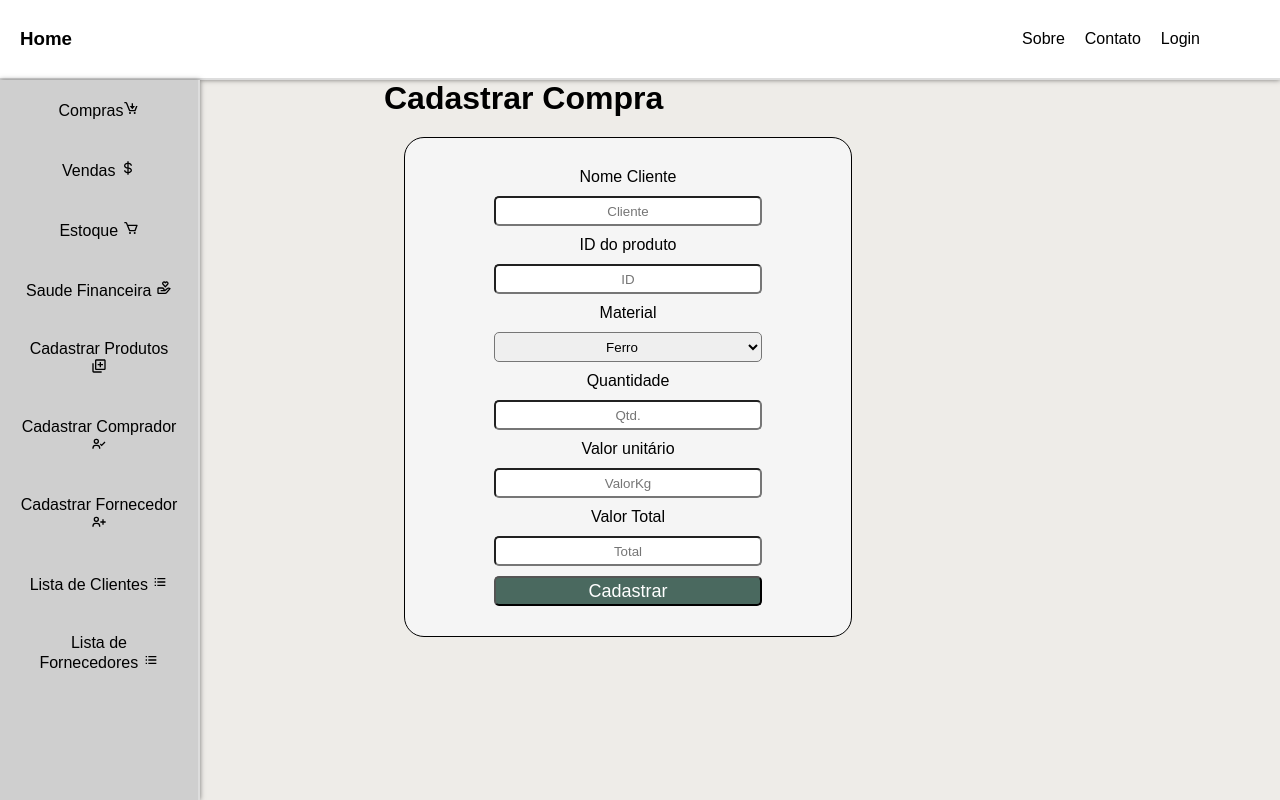
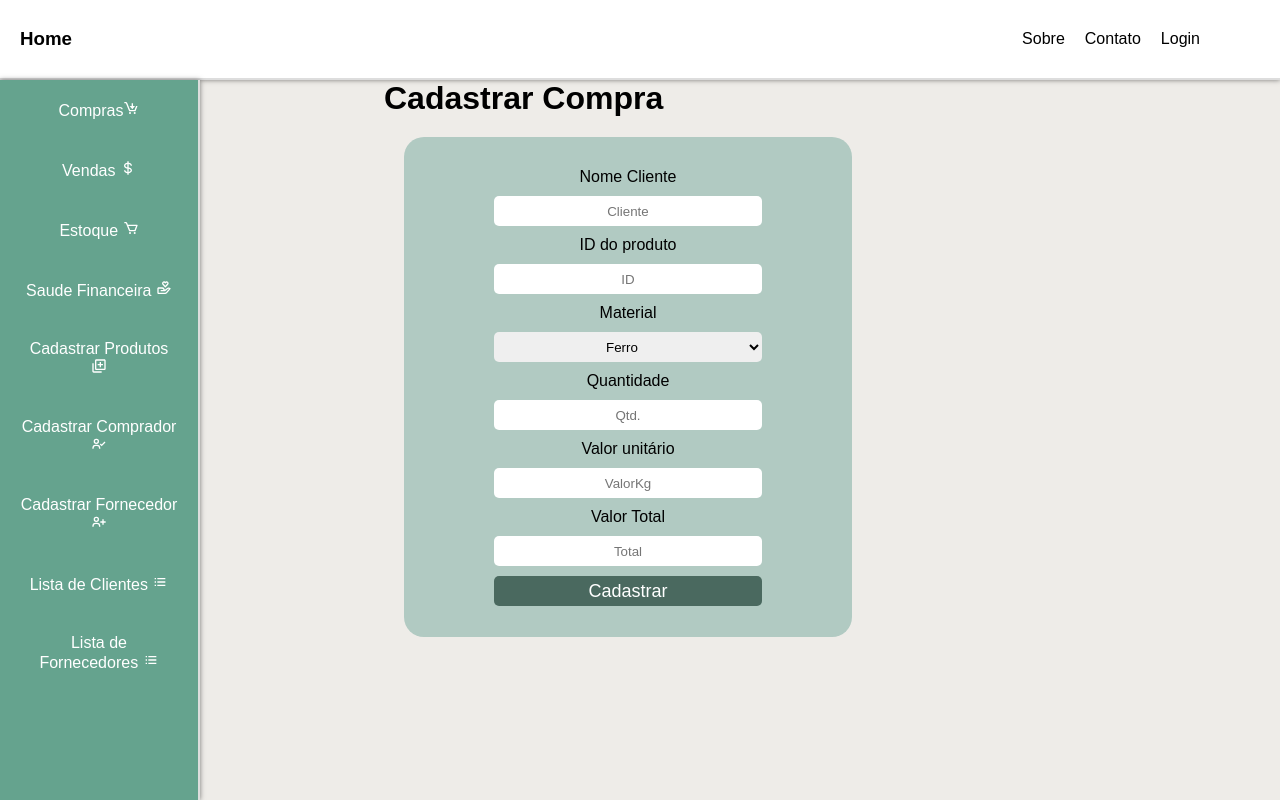
Before and after one commit to samlvbs/Projeto-ERP, a React (Vite) app: page /compras/nova-compra in a window 1280 px wide. Built offline with nearby package versions, Linux system fonts and the light colour scheme.

Commit message:
Alteração de estilo

```diff
--- a/package.json
+++ b/package.json
@@ -12,7 +12,7 @@
     "react": "^18.2.0",
     "react-dom": "^18.2.0",
     "react-icons": "^4.8.0",
-    "react-router-dom": "^6.9.0"
+    "react-router-dom": "^6.10.0"
   },
   "devDependencies": {
     "@types/react": "^18.0.28",
--- a/src/components/SideBar.css
+++ b/src/components/SideBar.css
@@ -11,7 +11,7 @@ aside {
 aside > ul{
     color: black;
     height: 90vh;
-    background-color: rgb(207, 207, 207);
+    background-color: rgb(101, 163, 142);
     display: flex;
     flex-direction: column;
     align-items: center;
@@ -19,7 +19,7 @@ aside > ul{
 }
 
 aside > ul > li {
-    color: black;
+    color: white;
     width: 100%;
     padding: 20px;
     text-align: center;
@@ -27,7 +27,7 @@ aside > ul > li {
 }
 
 aside > ul > li:hover {
-   background-color: rgb(79, 77, 83);
+   background-color: rgb(50, 65, 61);
    color: white;
    cursor: pointer;
    border-bottom: 1px solid white;
--- a/src/routes/Compras.css
+++ b/src/routes/Compras.css
@@ -17,11 +17,11 @@
     align-items: center;
     justify-content: center;
     text-align: center;
-    background-color: rgb(107, 99, 138);
+    background-color: rgb(101, 163, 142);
     color: white;
 }
 .cardCompras:hover{
-    background-color: rgb(236, 236, 236);
-    color: rgb(38, 39, 65);
+    background-color: rgb(50, 65, 61);
+    color: white;
     cursor: pointer;
 }
--- a/src/routes/NovaCompra.css
+++ b/src/routes/NovaCompra.css
@@ -1,5 +1,4 @@
 .formNovaCompra{
-    border: 1px solid black;
     border-radius: 20px;
     display: flex;
     flex-direction: column;
@@ -10,13 +9,14 @@
     height: 500px;
     gap: 10px;
     margin: 20px;
-    background-color: whitesmoke;
+    background-color: rgb(177, 202, 194);
 
 }
 
 .formNovaCompra > input, select{
     width: 60%;
     height: 30px;
+    border: none;
     border-radius: 5px;
     text-align: center;
 }
```
Also changed, not shown: 1 other file (tests, documents, lock files or other folders).
